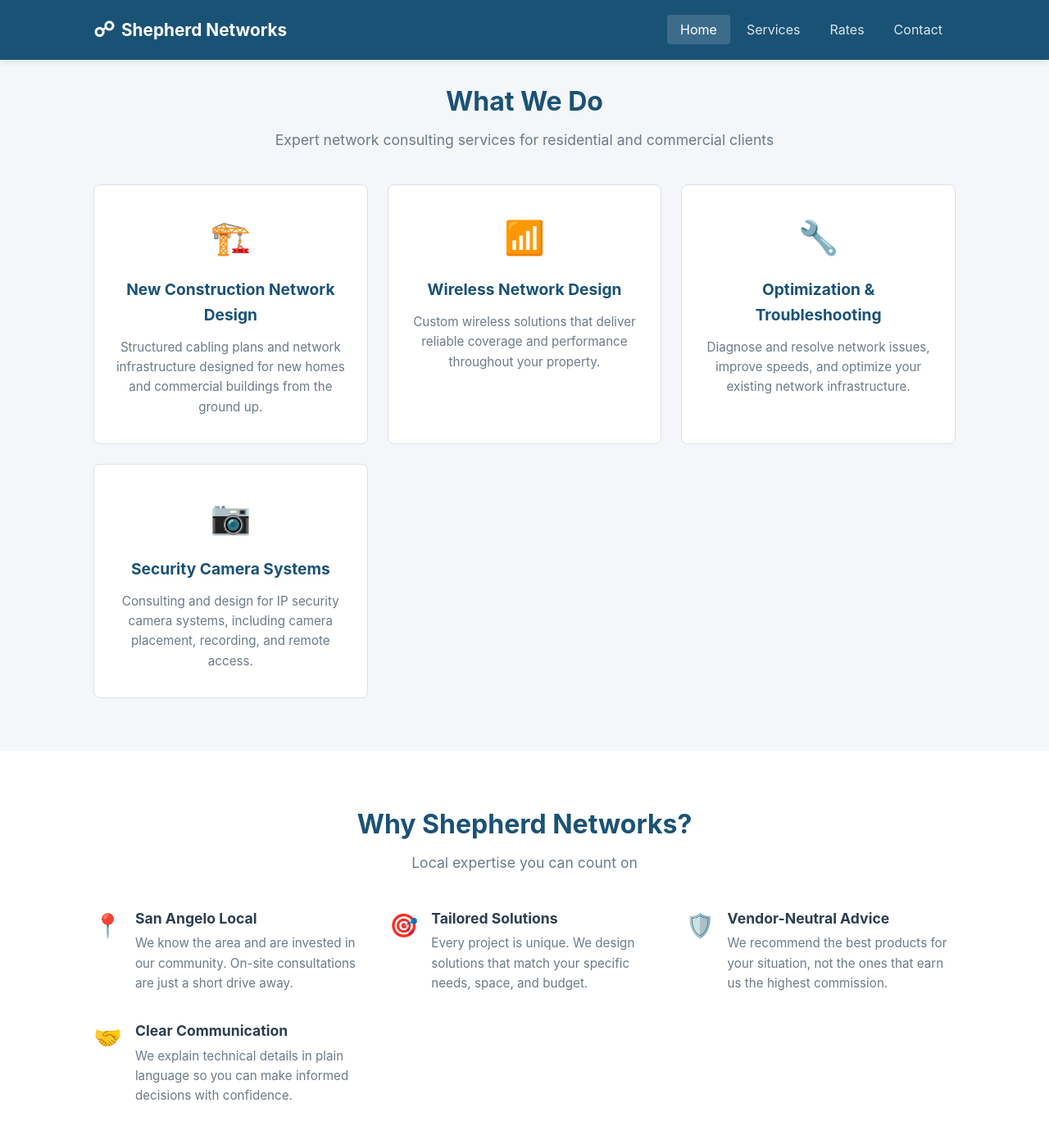
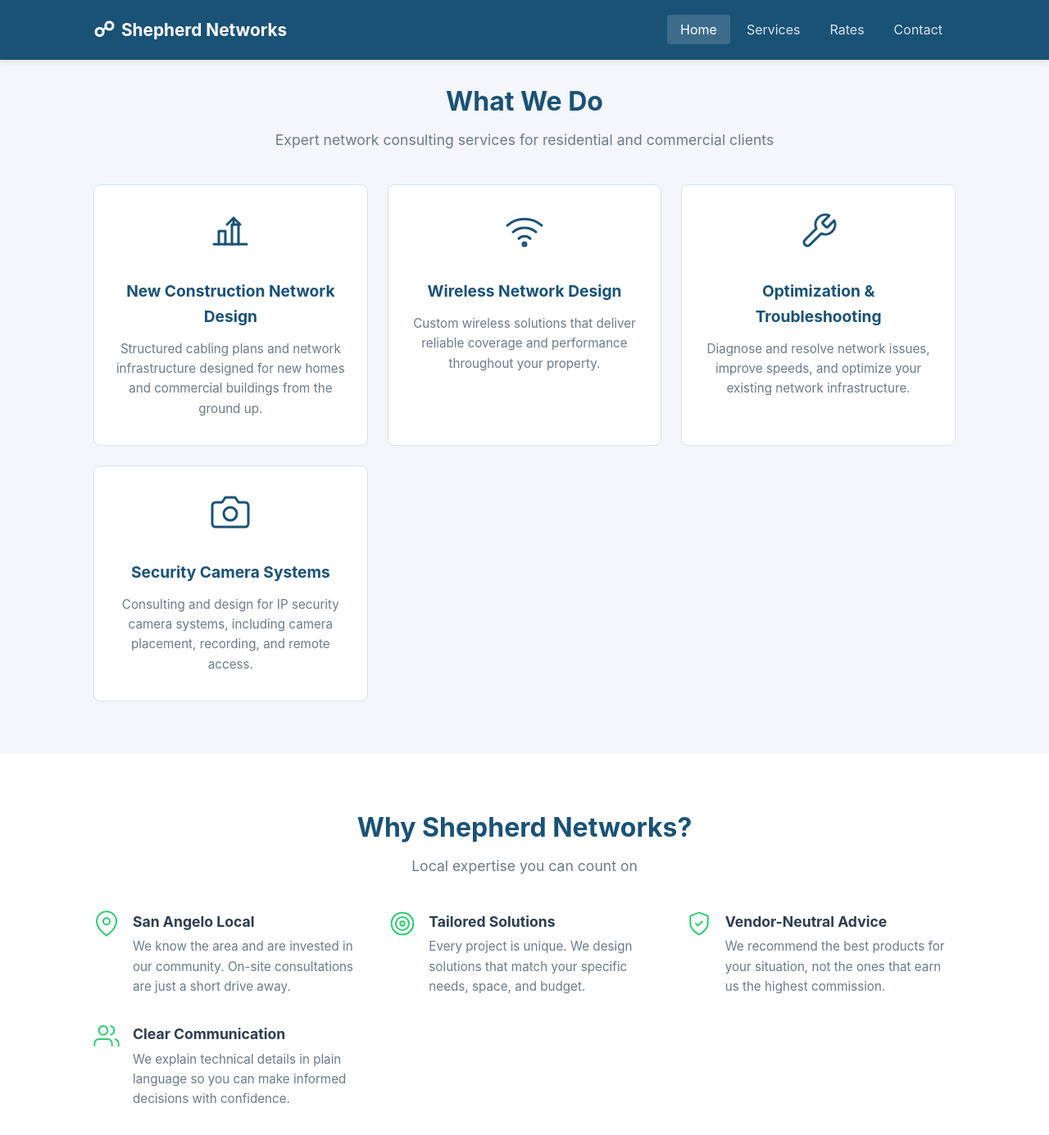
Before and after one commit to ntwkrgr/shepherd-networks, a Jekyll site: the page built from index.html, in a window 1280 px wide and 1400 px high, scrolled down 394 px. Shown: the top 1385 px of the window at 82% size. Built offline with Jekyll 4.4.1, drawn with Linux system fonts in a browser that asks for light colours.

Commit message:
Replace emoji icons with professional SVG icons throughout the site
Co-authored-by: ntwkrgr <53311222+ntwkrgr@users.noreply.github.com>

```diff
--- a/assets/css/style.css
+++ b/assets/css/style.css
@@ -222,6 +222,13 @@ img {
 .card-icon {
   font-size: 2.5rem;
   margin-bottom: 1rem;
+  color: var(--primary);
+}
+
+.card-icon svg {
+  width: 48px;
+  height: 48px;
+  stroke: var(--primary);
 }
 
 .card h3 {
@@ -253,6 +260,14 @@ img {
   font-size: 1.75rem;
   flex-shrink: 0;
   color: var(--accent);
+  width: 32px;
+  height: 32px;
+}
+
+.feature-icon svg {
+  width: 32px;
+  height: 32px;
+  stroke: var(--accent);
 }
 
 .feature h3 {
@@ -348,6 +363,14 @@ img {
   font-size: 1.3rem;
   flex-shrink: 0;
   color: var(--accent);
+  width: 24px;
+  height: 24px;
+}
+
+.contact-detail-icon svg {
+  width: 24px;
+  height: 24px;
+  stroke: var(--accent);
 }
 
 .contact-form h2 {
@@ -487,7 +510,20 @@ img {
   margin-bottom: 0.75rem;
   padding-bottom: 0.5rem;
   border-bottom: 2px solid var(--accent);
-  display: inline-block;
+  display: inline-flex;
+  align-items: center;
+  gap: 0.5rem;
+}
+
+.service-icon {
+  display: inline-flex;
+  align-items: center;
+}
+
+.service-icon svg {
+  width: 28px;
+  height: 28px;
+  stroke: var(--primary);
 }
 
 .service-detail p {
--- a/index.html
+++ b/index.html
@@ -21,22 +21,46 @@ description: Shepherd Networks provides professional network consulting services
     <p class="section-subtitle">Expert network consulting services for residential and commercial clients</p>
     <div class="card-grid">
       <div class="card">
-        <div class="card-icon">🏗️</div>
+        <div class="card-icon">
+          <svg xmlns="http://www.w3.org/2000/svg" viewBox="0 0 24 24" fill="none" stroke="currentColor" stroke-width="1.5" stroke-linecap="round" stroke-linejoin="round">
+            <path d="M2 20h20"/>
+            <path d="M5 20v-8h4v8"/>
+            <path d="M13 20v-12h4v12"/>
+            <path d="M10 8l4-4 4 4"/>
+            <path d="M14 4v4"/>
+          </svg>
+        </div>
         <h3>New Construction Network Design</h3>
         <p>Structured cabling plans and network infrastructure designed for new homes and commercial buildings from the ground up.</p>
       </div>
       <div class="card">
-        <div class="card-icon">📶</div>
+        <div class="card-icon">
+          <svg xmlns="http://www.w3.org/2000/svg" viewBox="0 0 24 24" fill="none" stroke="currentColor" stroke-width="1.5" stroke-linecap="round" stroke-linejoin="round">
+            <path d="M5 12.55a11 11 0 0 1 14 0"/>
+            <path d="M1.5 8.55a16 16 0 0 1 21 0"/>
+            <path d="M8.5 16.55a5 5 0 0 1 7 0"/>
+            <circle cx="12" cy="20" r="1"/>
+          </svg>
+        </div>
         <h3>Wireless Network Design</h3>
         <p>Custom wireless solutions that deliver reliable coverage and performance throughout your property.</p>
       </div>
       <div class="card">
-        <div class="card-icon">🔧</div>
+        <div class="card-icon">
+          <svg xmlns="http://www.w3.org/2000/svg" viewBox="0 0 24 24" fill="none" stroke="currentColor" stroke-width="1.5" stroke-linecap="round" stroke-linejoin="round">
+            <path d="M14.7 6.3a1 1 0 0 0 0 1.4l1.6 1.6a1 1 0 0 0 1.4 0l3.77-3.77a6 6 0 0 1-7.94 7.94l-6.91 6.91a2.12 2.12 0 0 1-3-3l6.91-6.91a6 6 0 0 1 7.94-7.94l-3.76 3.76z"/>
+          </svg>
+        </div>
         <h3>Optimization &amp; Troubleshooting</h3>
         <p>Diagnose and resolve network issues, improve speeds, and optimize your existing network infrastructure.</p>
       </div>
       <div class="card">
-        <div class="card-icon">📷</div>
+        <div class="card-icon">
+          <svg xmlns="http://www.w3.org/2000/svg" viewBox="0 0 24 24" fill="none" stroke="currentColor" stroke-width="1.5" stroke-linecap="round" stroke-linejoin="round">
+            <path d="M23 19a2 2 0 0 1-2 2H3a2 2 0 0 1-2-2V8a2 2 0 0 1 2-2h4l2-3h6l2 3h4a2 2 0 0 1 2 2z"/>
+            <circle cx="12" cy="13" r="4"/>
+          </svg>
+        </div>
         <h3>Security Camera Systems</h3>
         <p>Consulting and design for IP security camera systems, including camera placement, recording, and remote access.</p>
       </div>
@@ -50,28 +74,51 @@ description: Shepherd Networks provides professional network consulting services
     <p class="section-subtitle">Local expertise you can count on</p>
     <div class="features-list">
       <div class="feature">
-        <div class="feature-icon">📍</div>
+        <div class="feature-icon">
+          <svg xmlns="http://www.w3.org/2000/svg" viewBox="0 0 24 24" fill="none" stroke="currentColor" stroke-width="1.5" stroke-linecap="round" stroke-linejoin="round">
+            <path d="M21 10c0 7-9 13-9 13s-9-6-9-13a9 9 0 0 1 18 0z"/>
+            <circle cx="12" cy="10" r="3"/>
+          </svg>
+        </div>
         <div>
           <h3>San Angelo Local</h3>
           <p>We know the area and are invested in our community. On-site consultations are just a short drive away.</p>
         </div>
       </div>
       <div class="feature">
-        <div class="feature-icon">🎯</div>
+        <div class="feature-icon">
+          <svg xmlns="http://www.w3.org/2000/svg" viewBox="0 0 24 24" fill="none" stroke="currentColor" stroke-width="1.5" stroke-linecap="round" stroke-linejoin="round">
+            <circle cx="12" cy="12" r="10"/>
+            <circle cx="12" cy="12" r="6"/>
+            <circle cx="12" cy="12" r="2"/>
+          </svg>
+        </div>
         <div>
           <h3>Tailored Solutions</h3>
           <p>Every project is unique. We design solutions that match your specific needs, space, and budget.</p>
         </div>
       </div>
       <div class="feature">
-        <div class="feature-icon">🛡️</div>
+        <div class="feature-icon">
+          <svg xmlns="http://www.w3.org/2000/svg" viewBox="0 0 24 24" fill="none" stroke="currentColor" stroke-width="1.5" stroke-linecap="round" stroke-linejoin="round">
+            <path d="M12 22s8-4 8-10V5l-8-3-8 3v7c0 6 8 10 8 10z"/>
+            <polyline points="9 12 11 14 15 10"/>
+          </svg>
+        </div>
         <div>
           <h3>Vendor-Neutral Advice</h3>
           <p>We recommend the best products for your situation, not the ones that earn us the highest commission.</p>
         </div>
       </div>
       <div class="feature">
-        <div class="feature-icon">🤝</div>
+        <div class="feature-icon">
+          <svg xmlns="http://www.w3.org/2000/svg" viewBox="0 0 24 24" fill="none" stroke="currentColor" stroke-width="1.5" stroke-linecap="round" stroke-linejoin="round">
+            <path d="M17 21v-2a4 4 0 0 0-4-4H5a4 4 0 0 0-4 4v2"/>
+            <circle cx="9" cy="7" r="4"/>
+            <path d="M23 21v-2a4 4 0 0 0-3-3.87"/>
+            <path d="M16 3.13a4 4 0 0 1 0 7.75"/>
+          </svg>
+        </div>
         <div>
           <h3>Clear Communication</h3>
           <p>We explain technical details in plain language so you can make informed decisions with confidence.</p>
```
Also changed, not shown: contact.html (+18 -3 lines), services.html (+4 -4 lines).
